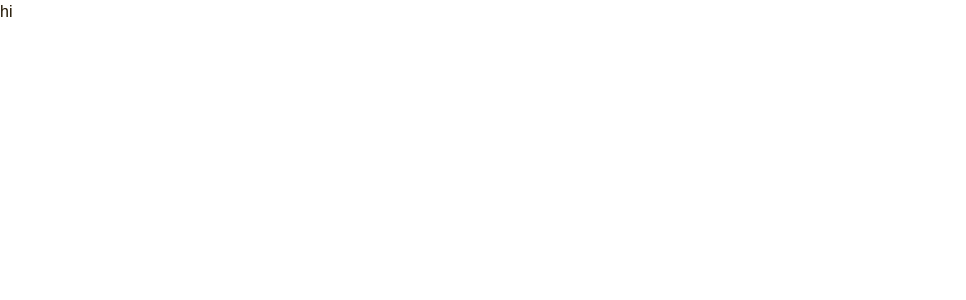
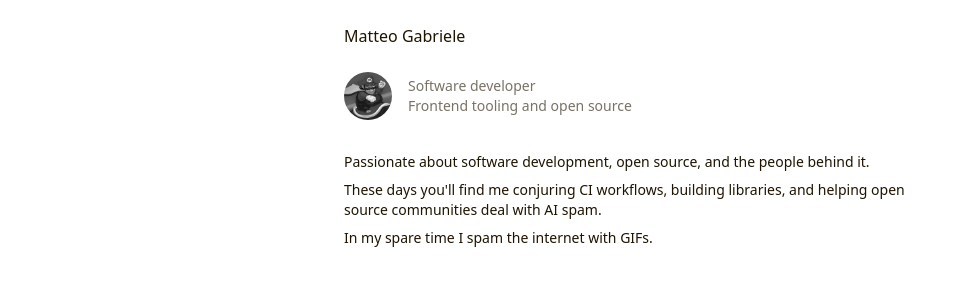
Before and after one commit to MatteoGabriele/matteogabriele-website, a Nuxt app: page / in a window 1280 px wide. Shown: the top 300 px of the page, without its empty margins (0-966 px from the left). Built offline with nearby package versions, Linux system fonts and the light colour scheme.

Commit message:
feat: add content

```diff
--- a/app/pages/index.vue
+++ b/app/pages/index.vue
@@ -1,5 +1,39 @@
 <script setup lang="ts"></script>
 
 <template>
-  <div>hi</div>
+  <main class="mx-auto max-w-screen-sm p-6">
+    <header>
+      <h1 class="mb-6">Matteo Gabriele</h1>
+      <div class="flex items-center gap-4">
+        <NuxtLink
+          external
+          href="https://github.com/MatteoGabriele"
+          target="_blank"
+          class="size-12 overflow-hidden rounded-full filter-saturate-0 hover:filter-saturate-100"
+        >
+          <img
+            src="~/assets/images/avatar.jpeg"
+            alt="Matteo Gabriele's avatar is a weird version of an overweight Super Mario riding a T-rex."
+            draggable="false"
+          />
+        </NuxtLink>
+
+        <div class="text-sm text-mg-muted">
+          <p>Software developer</p>
+          <p>Frontend tooling and open source</p>
+        </div>
+      </div>
+    </header>
+    <section class="text-sm flex flex-col gap-2 mt-8 text-pretty">
+      <p>
+        Passionate about software development, open source, and the people
+        behind it.
+      </p>
+      <p>
+        These days you'll find me conjuring CI workflows, building libraries,
+        and helping open source communities deal with AI spam.
+      </p>
+      <p>In my spare time I spam the internet with GIFs.</p>
+    </section>
+  </main>
 </template>
--- a/uno.config.ts
+++ b/uno.config.ts
@@ -20,10 +20,10 @@ export default defineConfig({
   ],
   transformers: [transformerDirectives(), transformerVariantGroup()],
   theme: {
-    font: {
-      mono: "'Fraunces', serif",
-      sans: "'Sora', sans-serif",
-    },
+    // font: {
+    //   mono: "'Fraunces', serif",
+    //   sans: "'Sora', sans-serif",
+    // },
     colors: {
       mg: {
         bg: 'var(--bg)',
```
Also changed, not shown: app/assets/images/avatar.jpeg (added).
